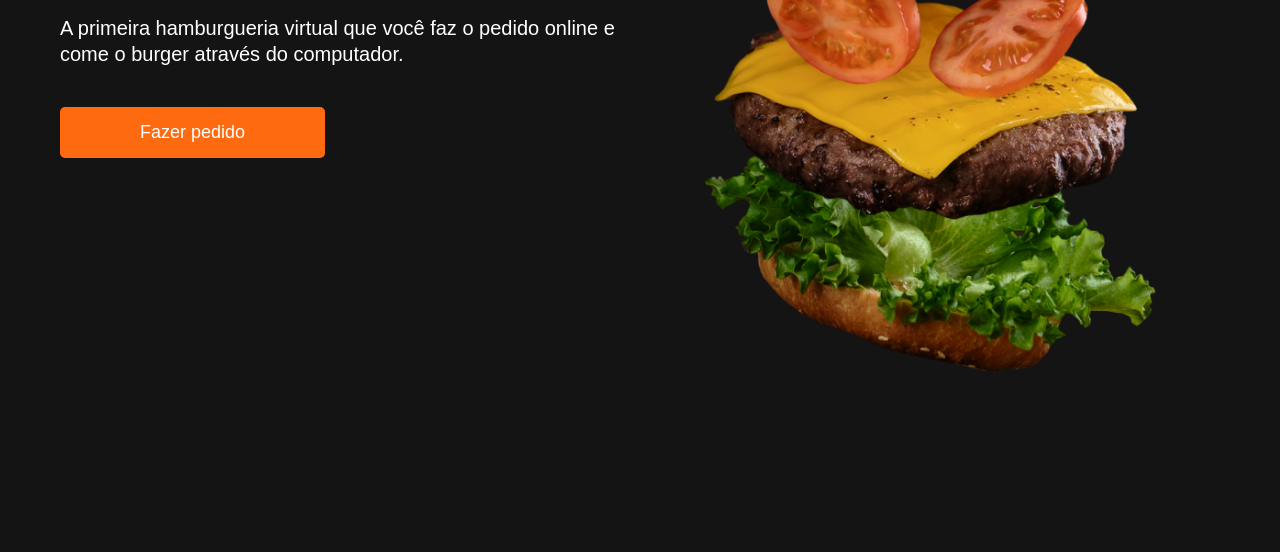
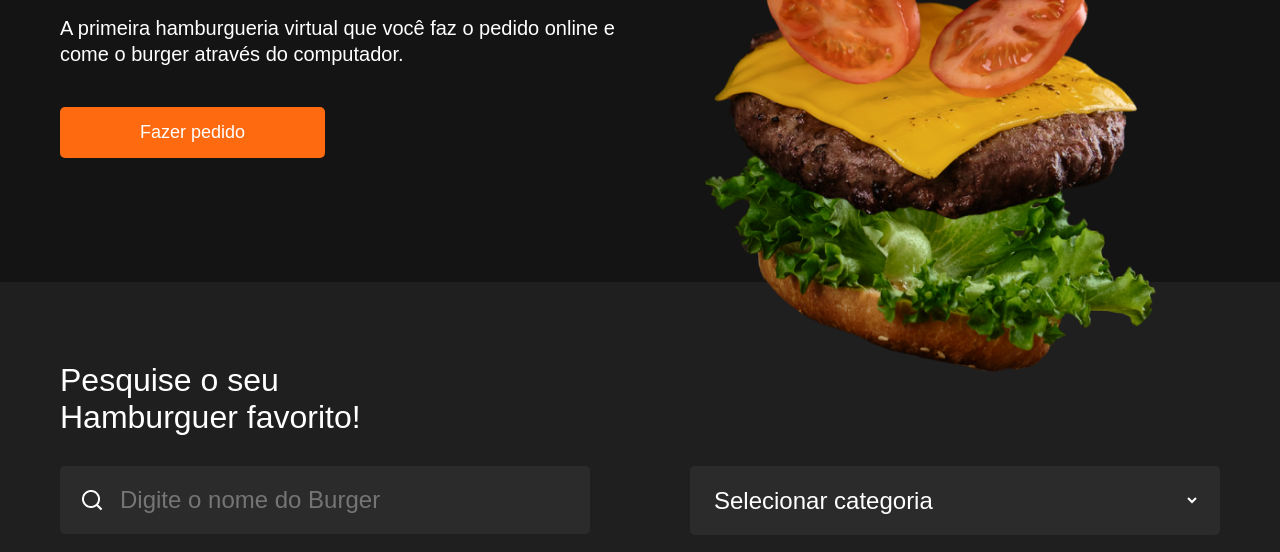
Before and after one commit to dev-januario/b7burger-html, a plain HTML site: page index.html in a window 1280 px wide. Shown: the part 366-918 px from the top of the page. Before the commit the page ends 800 px from the top, so only its background shows below. Drawn offline with Linux system fonts and the light colour scheme; a web font is replaced by a local one.

Commit message:
criando area de busca

```diff
--- a/assets/style.css
+++ b/assets/style.css
@@ -150,6 +150,52 @@ header .menu-icon div {
     opacity: 0.8;
 }
 
+/* Search */
+.search {
+    background-color: #1F1F1F;
+    padding: 80px 0;
+    margin-top: -100px;
+}
+
+.search .title {
+    font-size: 32px;
+    font-weight: 500;
+}
+
+.search .sides {
+    display: flex;
+    margin-top: 30px;
+    gap: 100px;
+}
+
+.search .leftside,
+.search .rightside {
+    flex: 1;
+}
+
+.search input,
+.search select {
+    width: 100%;
+    background-color: #2B2B2B;
+    color: #FFF;
+    font-size: 24px;
+    outline: none;
+    padding: 20px;
+    border: 0;
+    border-radius: 5px;
+}
+
+.search input {
+    background-image: url(./searchIcon.png);
+    background-repeat: no-repeat;
+    background-position: 20px center;
+    padding-left: 60px;
+}
+
+.search select {
+    border-right: 20px solid transparent;
+}
+
 @media (max-width: 820px) {
     header nav {
         display: none;
@@ -180,4 +226,17 @@ header .menu-icon div {
         font-size: 44px;
         line-height: 50px;
     }
+
+    .search {
+        padding-bottom: 30px;
+    }
+
+    .search .title {
+        text-align: center;
+    }
+
+    .search .sides {
+        flex-direction: column;
+        gap: 20px;
+    }
 }
--- a/index.html
+++ b/index.html
@@ -49,6 +49,28 @@
         </div>
     </section>
 
+    <section class="search">
+        <div class="container">
+            <div class="title">
+                Pesquise o seu<br />Hamburguer favorito!
+            </div>
+            <div class="sides">
+                <div class="leftside">
+                    <input type="search" placeholder="Digite o nome do Burger" />
+                </div>
+                <div class="rightside">
+                    <select>
+                        <option value="">Selecionar categoria</option>
+                        <option value="burgers">Burgers</option>
+                        <option value="pizza">Pizza</option>
+                        <option value="vegetariano">Vegetariano</option>
+                        <option value="kids">Kids</option>
+                    </select>
+                </div>
+            </div>
+        </div>
+    </section>
+
 </body>
 
 </html>
```
